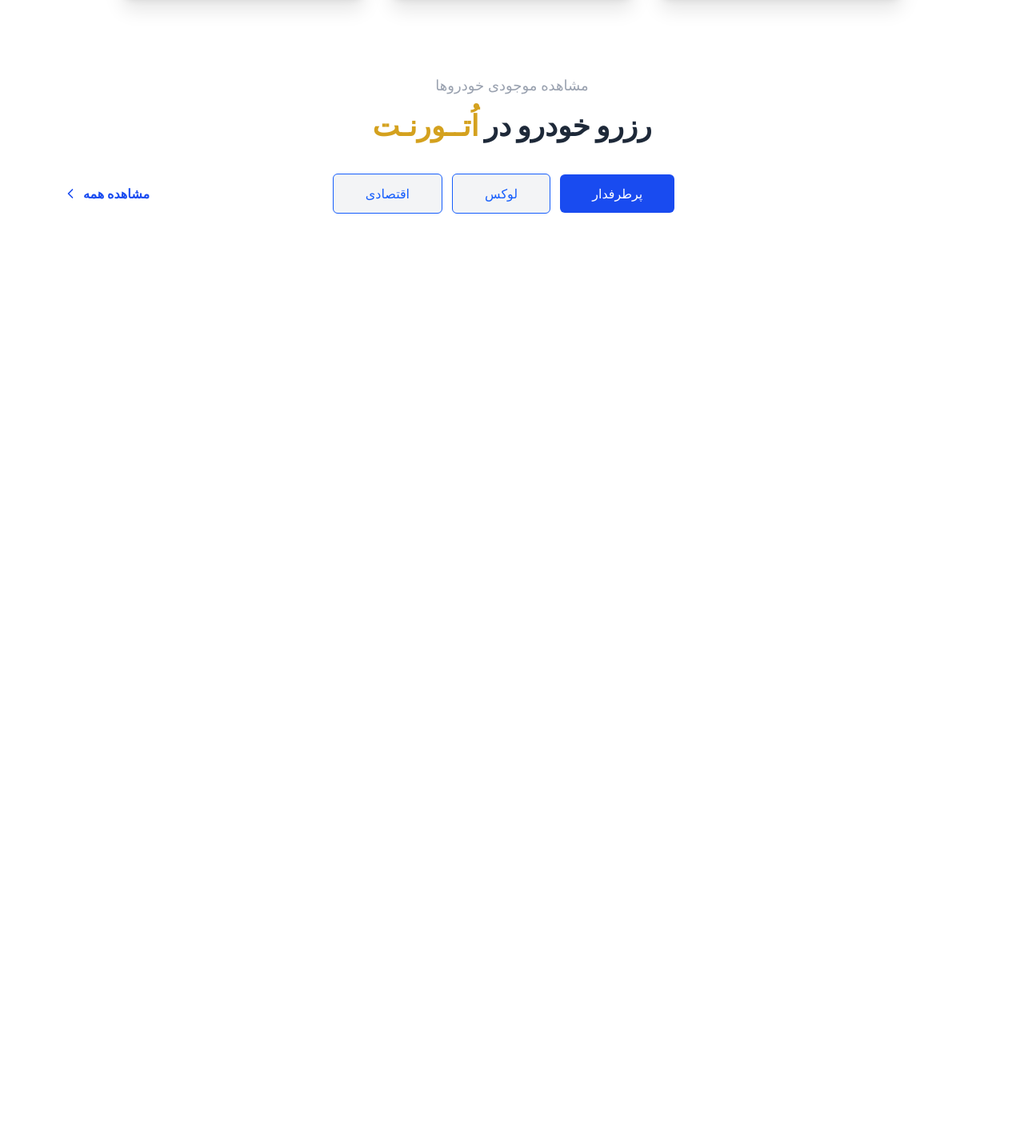
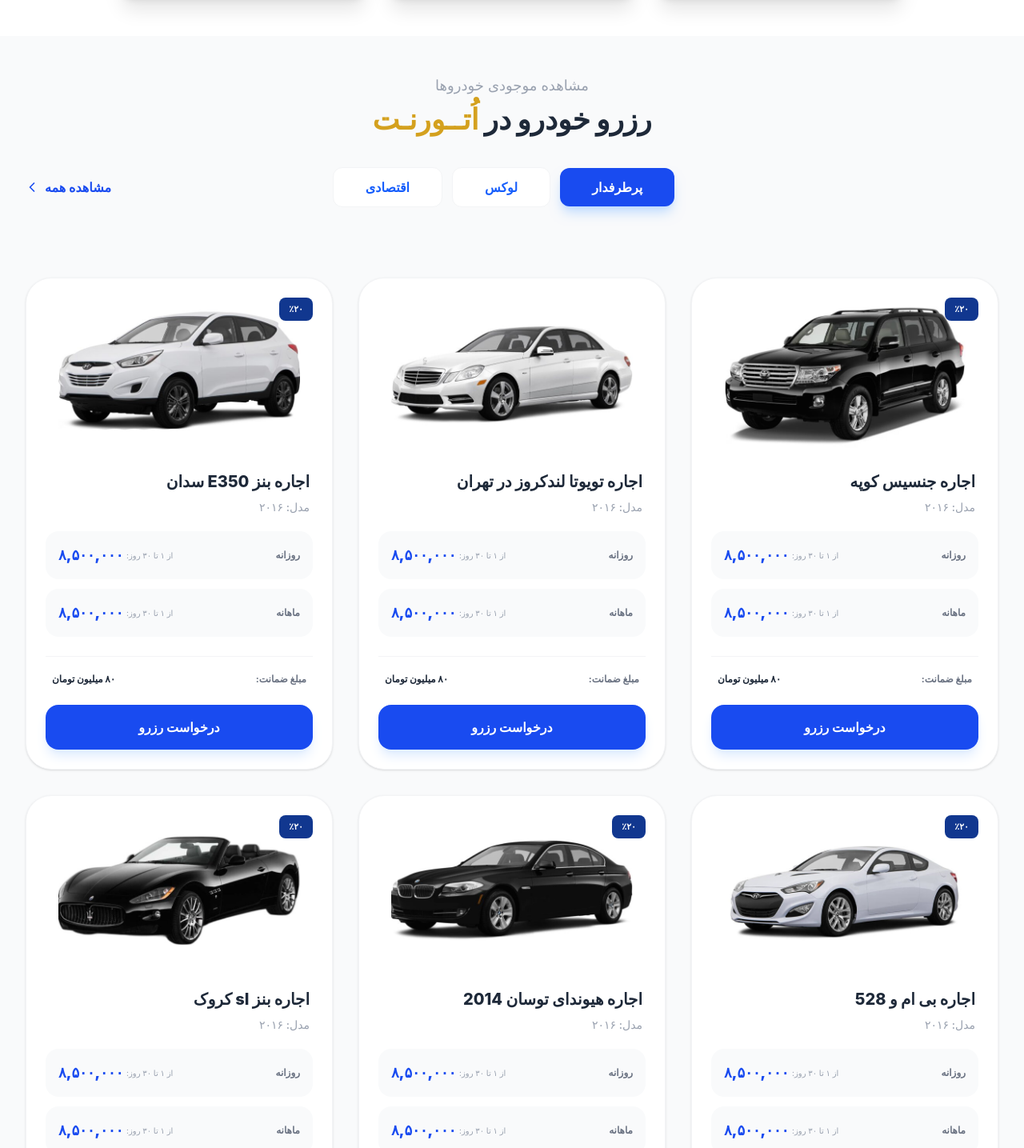
Before and after one commit to hastii-th/auto.rent, a website built with Vite: page index.html in a window 1280 px wide. Shown: the part 1365-2800 px from the top of the page at 80% size. Before the commit the page ends 1720 px from the top, so only its background shows below. Built offline with nearby package versions, Linux system fonts and the light colour scheme; data requests are answered from the project's data file; files whose address does not match are found by name.

Commit message:
cards added

```diff
--- a/index.html
+++ b/index.html
@@ -178,7 +178,7 @@
       </div>
     </div>
     <div class="absolute -bottom-24 left-1/2 -translate-x-1/2 w-full max-w-6xl px-4">
-     <div class="bg-white rounded-[32px] border border-gray-100 shadow-xl p-5">
+     <div class="bg-white rounded-[30px] border border-gray-100 shadow-xl p-5">
 
     <div class="flex flex-col md:flex-row items-center justify-between mb-7 gap-2">
       <div class="flex flex-wrap gap-2">
@@ -321,41 +321,46 @@
       </div>
     </div>
 
-    <div class="w-full max-w-6xl mx-auto py-12 px-4 text-center" dir="rtl">
 
-  <p class="text-gray-400 text-lg mb-4 font-medium">مشاهده موجودی خودروها</p>
 
-  <h2 class="text-3xl md:text-4xl font-black text-gray-800 mb-10">
-    رزرو خودرو در <span class="text-[#D4A11E]">اُتــورنـت</span>
-  </h2>
 
-  <div class="flex flex-col md:flex-row items-center justify-between gap-6">
 
-    <div class="hidden md:block w-32"></div>
 
-    <div class="flex items-center gap-3">
-      <button class="px-10 py-3 bg-[#194BF0] text-white rounded-md text-base border-blue-600  shadow-blue-200 transition-all hover:bg-blue-700">
-        پرطرفدار
-      </button>
+<div class="w-full max-w-7xl mx-auto py-12 px-4 bg-gray-50" dir="rtl">
 
-      <button class="px-10 py-3 bg-[#F3F4F6] text-blue-600 border border-blue-600 rounded-md text-base transition-all hover:border-blue-200">
-        لوکس
-      </button>
+  <div class="text-center mb-12">
+    <p class="text-gray-400 text-lg mb-2">مشاهده موجودی خودروها</p>
+    <h2 class="text-4xl font-black text-gray-800 mb-10">
+      رزرو خودرو در <span class="text-[#D4A11E]">اُتــورنـت</span>
+    </h2>
 
-      <button class="px-10 py-3 bg-[#F3F4F6] text-blue-600 border border-blue-600 rounded-md text-base transition-all hover:border-blue-200">
-        اقتصادی
-      </button>
+    <div class="flex flex-col md:flex-row items-center justify-between gap-6 px-4">
+      <div class="hidden md:block w-32"></div>
+
+      <div class="flex items-center gap-3">
+        <button class="px-10 py-3 bg-[#194BF0] text-white rounded-xl text-base font-bold shadow-lg shadow-blue-200">پرطرفدار</button>
+        <button class="px-10 py-3 bg-white text-blue-600 border border-gray-100 rounded-xl text-base font-bold hover:bg-gray-50">لوکس</button>
+        <button class="px-10 py-3 bg-white text-blue-600 border border-gray-100 rounded-xl text-base font-bold hover:bg-gray-50">اقتصادی</button>
+      </div>
+
+      <a href="#" class="flex items-center gap-2 text-[#194BF0] font-bold text-base hover:gap-3 transition-all">
+        مشاهده همه
+        <svg xmlns="http://www.w3.org/2000/svg" fill="none" viewBox="0 0 24 24" stroke-width="2.5" stroke="currentColor" class="w-4 h-4"><path stroke-linecap="round" stroke-linejoin="round" d="M15.75 19.5L8.25 12l7.5-7.5" /></svg>
+      </a>
     </div>
+  </div>
 
-    <a href="#" class="flex items-center gap-2 text-[#194BF0] font-bold text-base hover: transition-all">
-       مشاهده همه
-      <svg xmlns="http://www.w3.org/2000/svg" fill="none" viewBox="0 0 24 24" stroke-width="2.5" stroke="currentColor" class="w-4 h-4">
-        <path stroke-linecap="round" stroke-linejoin="round" d="M15.75 19.5L8.25 12l7.5-7.5" />
-      </svg>
-    </a>
 
-  </div>
+
+ <div class="max-w-7xl mx-auto py-10 px-4" dir="rtl">
+  <div id="car-list" class="grid grid-cols-1 md:grid-cols-2 lg:grid-cols-3 gap-8">
+    </div>
 </div>
+
+
+
+
+
 
     <script type="module" src="./node_modules/swiper/swiper-bundle.min.js"></script>
     <script type="module" src="./node_modules/flowbite/dist/flowbite.min.js"></script>
--- a/main.js
+++ b/main.js
@@ -0,0 +1,65 @@
+const API_ENDPOINT = 'http://localhost:3001/cars';
+
+async function fetchAndRenderCars() {
+  try {
+    const response = await fetch(API_ENDPOINT);
+    const cars = await response.json();
+
+    const container = document.getElementById('car-list');
+    container.innerHTML = ''; // پاک کردن لودینگ قبلی
+
+    cars.forEach(car => {
+      container.innerHTML += `
+        <div class="bg-white rounded-[32px] p-6 border border-gray-100 shadow-sm hover:shadow-xl transition-all duration-300 relative group">
+
+          ${car.discount ? `
+            <div class="absolute top-6 right-6 bg-[#11378F] text-white text-[11px] font-bold px-3 py-1.5 rounded-lg z-10">
+              ٪${car.discount}
+            </div>
+          ` : ''}
+
+          <div class="h-48 w-full mb-6 flex items-center justify-center overflow-hidden">
+            <img src="${car.image}" alt="${car.name}"
+                 class="object-contain w-full h-full transform group-hover:scale-105 transition-transform duration-500" />
+          </div>
+
+          <div class="mb-5 text-right px-1">
+            <h3 class="text-xl font-extrabold text-gray-800 mb-2">${car.name}</h3>
+            <p class="text-gray-400 text-sm font-medium">مدل: ${car.model}</p>
+          </div>
+
+          <div class="space-y-3 mb-6">
+            <div class="flex flex-row items-center justify-between bg-gray-50 p-4 rounded-2xl">
+              <span class="text-gray-500 text-xs font-bold">روزانه</span>
+              <div class="flex flex-row-reverse items-center gap-1">
+                <span class="text-[#194BF0] font-black text-lg">${car.dailyPrice}</span>
+                <span class="text-gray-400 text-[10px]">از ۱ تا ۳۰ روز:</span>
+              </div>
+            </div>
+            <div class="flex flex-row items-center justify-between bg-gray-50 p-4 rounded-2xl">
+              <span class="text-gray-500 text-xs font-bold">ماهانه</span>
+              <div class="flex flex-row-reverse items-center gap-1">
+                <span class="text-[#194BF0] font-black text-lg">${car.monthlyPrice}</span>
+                <span class="text-gray-400 text-[10px]">از ۱ تا ۳۰ روز:</span>
+              </div>
+            </div>
+          </div>
+
+          <div class="flex flex-row items-center justify-between px-2 mb-6 border-t border-gray-100 pt-5">
+            <span class="text-gray-500 text-xs font-bold">مبلغ ضمانت:</span>
+            <span class="text-gray-800 text-xs font-extrabold">${car.deposit}</span>
+          </div>
+
+          <button class="w-full bg-[#194BF0] hover:bg-blue-700 text-white font-bold py-4 rounded-2xl transition-all active:scale-[0.97] shadow-lg shadow-blue-100">
+            درخواست رزرو
+          </button>
+        </div>
+      `;
+    });
+  } catch (error) {
+    console.error("Error loading cars:", error);
+    document.getElementById('car-list').innerHTML = "<p class='text-center col-span-3 text-red-500'>خطا در دریافت تصاویر و اطلاعات از سرور!</p>";
+  }
+}
+
+fetchAndRenderCars();
--- a/package.json
+++ b/package.json
@@ -7,7 +7,8 @@
     "dev": "vite",
     "build": "vite build",
     "preview": "vite preview",
-    "server": "npx json-server ./src/db.json"
+    "server": "json-server --watch ./src/db.json --port 3001"
+
   },
   "devDependencies": {
     "vite": "^7.3.0"
--- a/src/db.json
+++ b/src/db.json
@@ -1,13 +1,64 @@
 {
-  "posts": [
-    { "id": "1", "title": "a title", "views": 100 },
-    { "id": "2", "title": "another title", "views": 200 }
-  ],
-  "comments": [
-    { "id": "1", "text": "a comment about post 1", "postId": "1" },
-    { "id": "2", "text": "another comment about post 1", "postId": "1" }
-  ],
-  "profile": {
-    "name": "typicode"
-  }
+  "cars": [
+    {
+      "id": "1",
+      "name": "اجاره جنسیس کوپه",
+      "model": "۲۰۱۶",
+      "dailyPrice": "۸,۵۰۰,۰۰۰",
+      "monthlyPrice": "۸,۵۰۰,۰۰۰",
+      "deposit": "۸۰ میلیون تومان",
+      "image": "./src/image/cars/0b92b21ded5a501cc39b4c19e72f008ebe33405a.jpg",
+      "discount": "۲۰"
+    },
+    {
+      "id": "2",
+      "name": "اجاره تویوتا لندکروز در تهران",
+      "model": "۲۰۱۶",
+      "dailyPrice": "۸,۵۰۰,۰۰۰",
+      "monthlyPrice": "۸,۵۰۰,۰۰۰",
+      "deposit": "۸۰ میلیون تومان",
+      "image": "./src/image/cars/1a08f90069908b366fd08e49a0f91b7eb3cec531.jpg",
+      "discount": null
+    },
+    {
+      "id": "3",
+      "name": "اجاره بنز E350 سدان",
+      "model": "۲۰۱۶",
+      "dailyPrice": "۸,۵۰۰,۰۰۰",
+      "monthlyPrice": "۸,۵۰۰,۰۰۰",
+      "deposit": "۸۰ میلیون تومان",
+      "image": "./src/image/cars/4a7ffe378c9c3886955fe6c89c1f19d7ef78eef8.jpg",
+      "discount": "۲۰"
+    },
+     {
+      "id": "4",
+      "name": "اجاره بی ام و 528",
+      "model": "۲۰۱۶",
+      "dailyPrice": "۸,۵۰۰,۰۰۰",
+      "monthlyPrice": "۸,۵۰۰,۰۰۰",
+      "deposit": "۸۰ میلیون تومان",
+      "image": "./src/image/cars/5048e02f78c4d77e2137d0481411d4e8217d22b5.jpg",
+      "discount": "۲۰"
+    },
+     {
+      "id": "5",
+      "name": "اجاره هیوندای توسان 2014",
+      "model": "۲۰۱۶",
+      "dailyPrice": "۸,۵۰۰,۰۰۰",
+      "monthlyPrice": "۸,۵۰۰,۰۰۰",
+      "deposit": "۸۰ میلیون تومان",
+      "image": "./src/image/cars/cefad07104c75f17d8545b6abf67b1704d514ab0.jpg",
+      "discount": "۲۰"
+    },
+    {
+      "id": "6",
+      "name": "اجاره بنز sl کروک",
+      "model": "۲۰۱۶",
+      "dailyPrice": "۸,۵۰۰,۰۰۰",
+      "monthlyPrice": "۸,۵۰۰,۰۰۰",
+      "deposit": "۸۰ میلیون تومان",
+      "image": "./src/image/cars/dcd26425822e71dc7581ed172f5324d97ac347fd.jpg",
+      "discount": "۲۰"
+    }
+  ]
 }
```
Also changed, not shown: src/image/cars/0b92b21ded5a501cc39b4c19e72f008ebe33405a.jpg (added), src/image/cars/1a08f90069908b366fd08e49a0f91b7eb3cec531.jpg (added), src/image/cars/4a7ffe378c9c3886955fe6c89c1f19d7ef78eef8.jpg (added), src/image/cars/5048e02f78c4d77e2137d0481411d4e8217d22b5.jpg (added), src/image/cars/cefad07104c75f17d8545b6abf67b1704d514ab0.jpg (added), src/image/cars/dcd26425822e71dc7581ed172f5324d97ac347fd.jpg (added).
